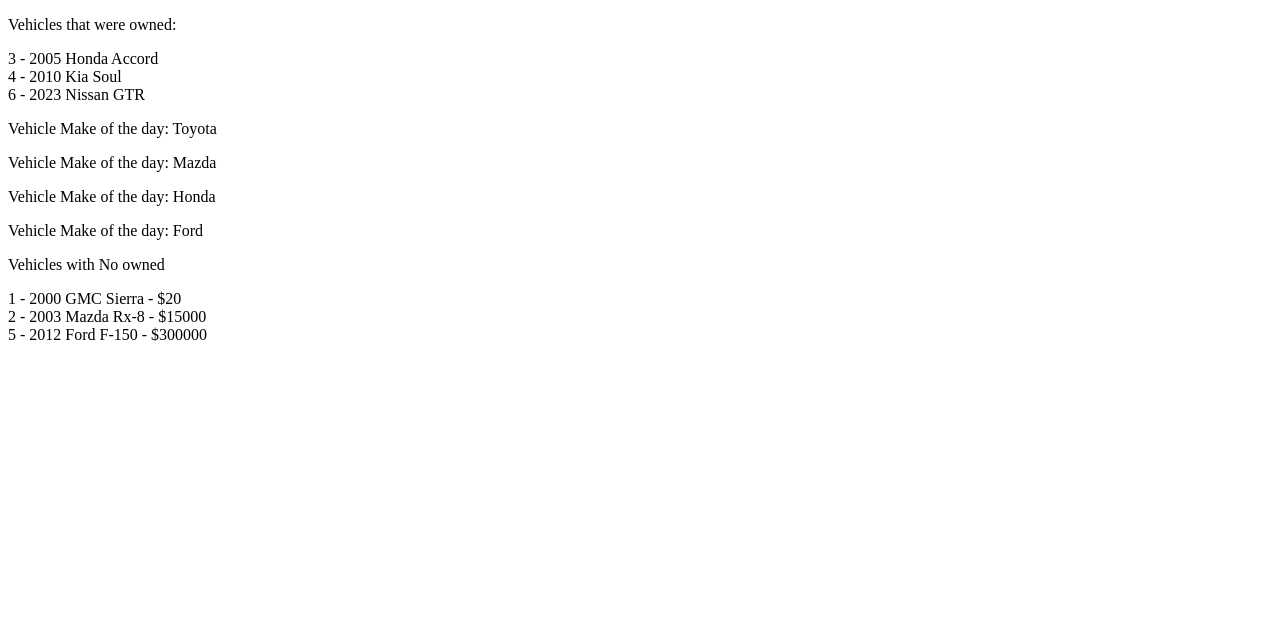
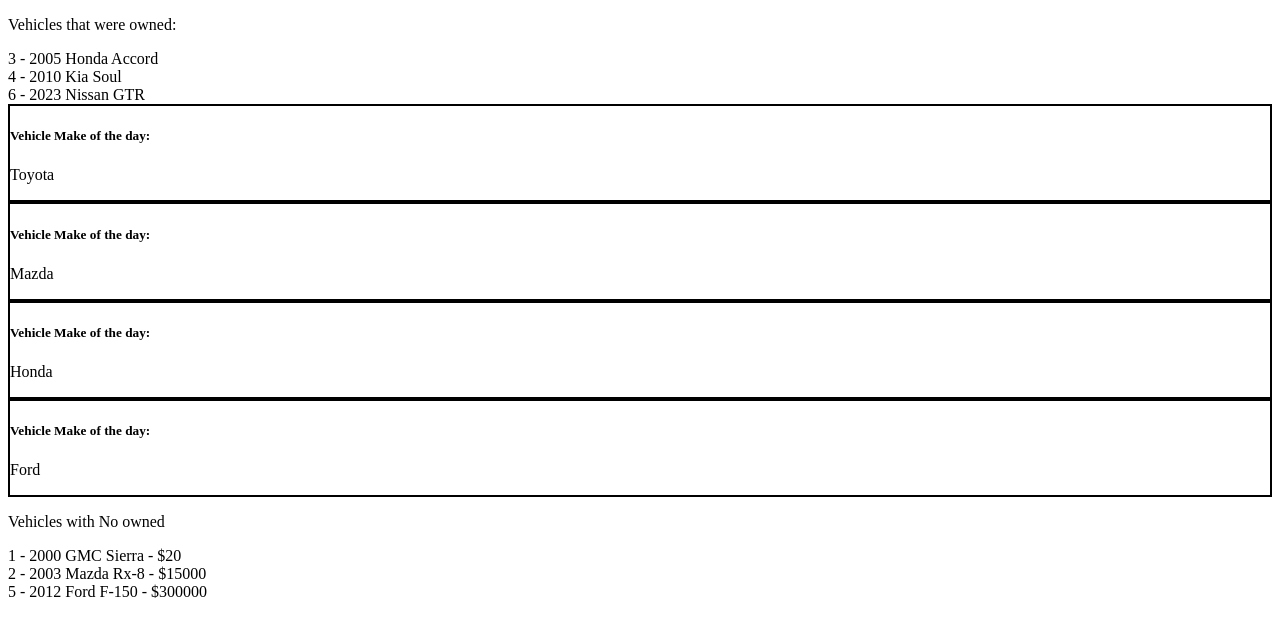
Before and after one commit to KaseyDev85/Kasey_Johns_Learning_Angular, an Angular app: page / in a window 1280 px wide. Shown: the top 636 px of the page. Built offline with nearby package versions, Linux system fonts and the light colour scheme.

Commit message:
styled the vehicle list items
-> made title to h5
-> styled each vehicle list item tag

```diff
--- a/src/app/vehicle-list-item/vehicle-list-item.component.html
+++ b/src/app/vehicle-list-item/vehicle-list-item.component.html
@@ -1,3 +1,4 @@
+<h5>Vehicle Make of the day: </h5>
 <p>
-  Vehicle Make of the day: {{vehicle.make}}
+  {{ vehicle.make }}
 </p>
--- a/src/app/vehicle-list-item/vehicle-list-item.component.scss
+++ b/src/app/vehicle-list-item/vehicle-list-item.component.scss
@@ -0,0 +1,4 @@
+:host {
+    display: block;
+    border: 2px solid black;
+}
```
